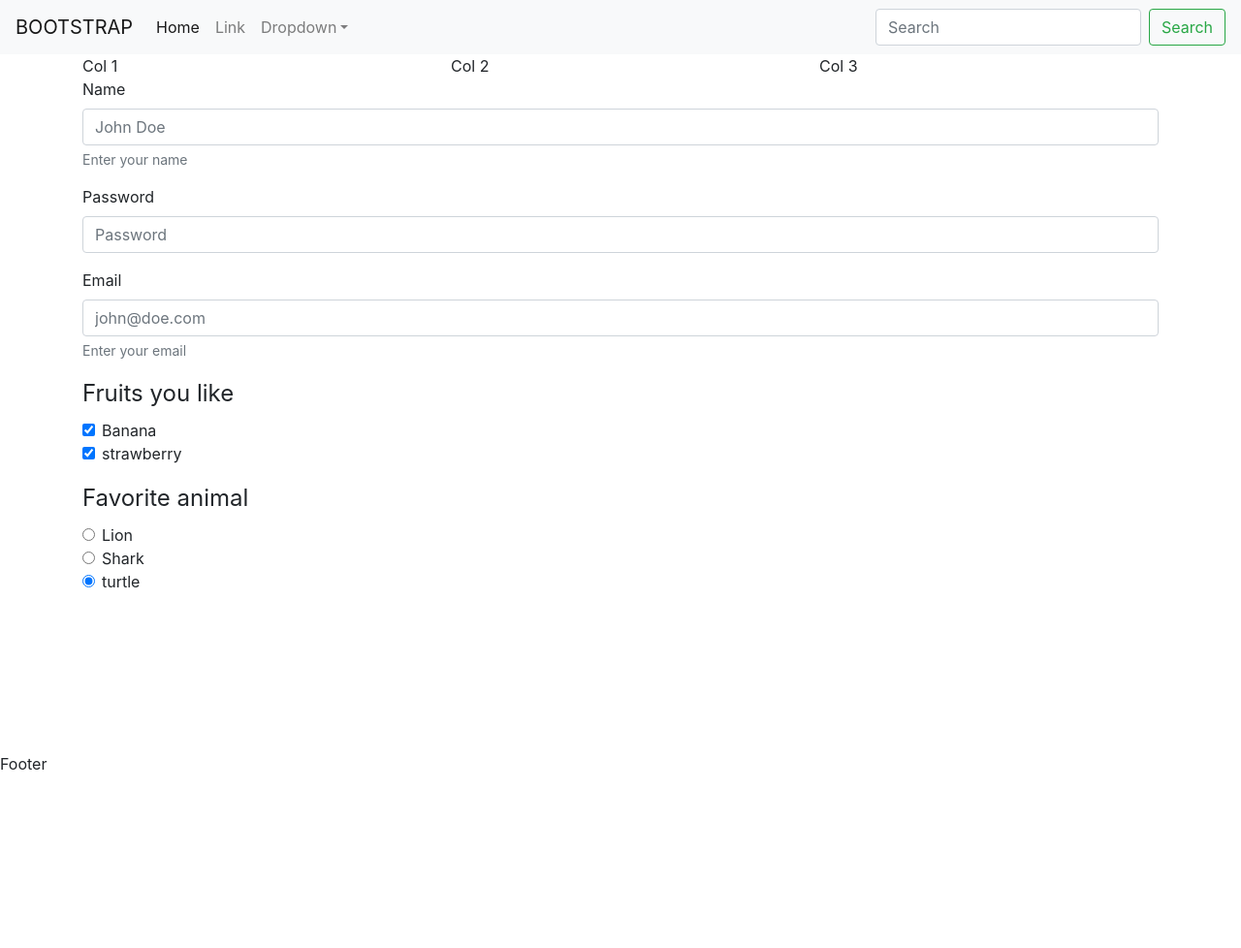
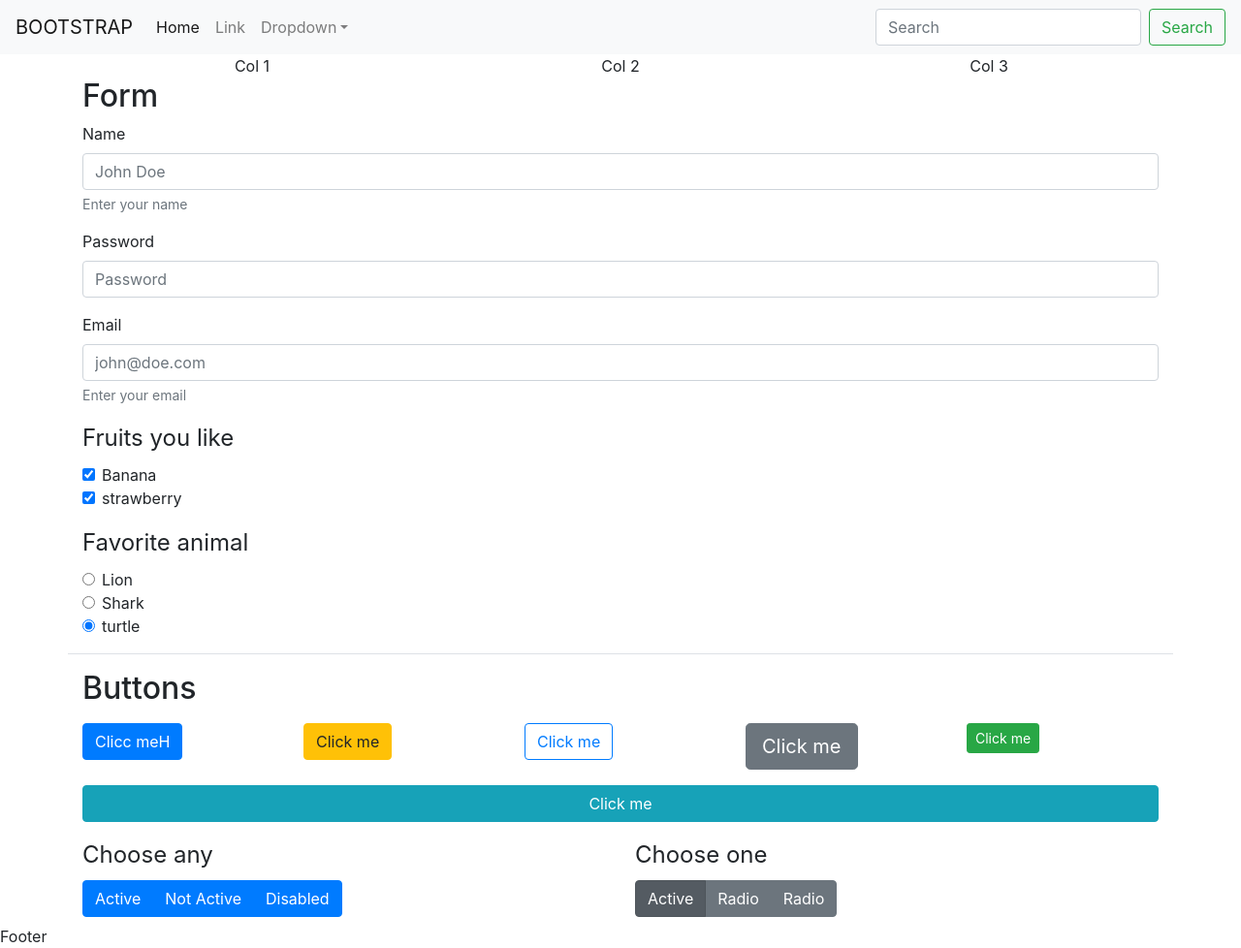
Before and after one commit to luismartinezs/bootstrap-4-vite-play, a website built with Vite: page index.html in a window 1280 px wide. Shown: the whole page at 97% size. Before the commit the page ends 800 px from the top, so only its background shows below. Built offline with nearby package versions, Linux system fonts and the light colour scheme.

Commit message:
feat: buttons

```diff
--- a/index.html
+++ b/index.html
@@ -67,12 +67,13 @@
     <main class="flex-grow-1">
       <div class="container">
         <div class="row">
-          <div class="col">Col 1</div>
-          <div class="col">Col 2</div>
-          <div class="col">Col 3</div>
+          <div class="col text-center">Col 1</div>
+          <div class="col text-center">Col 2</div>
+          <div class="col text-center">Col 3</div>
         </div>
       </div>
-      <form class="container">
+      <form class="container" aria-labelledby="formTitle">
+        <h2 id="formTitle">Form</h2>
         <div class="form-group">
           <label for="name">Name</label>
           <input
@@ -183,6 +184,88 @@
           </div>
         </fieldset>
       </form>
+      <div class="container mt-3 pt-3 border-top">
+        <h2>Buttons</h2>
+        <div class="row">
+          <div class="col py-2">
+            <button class="btn btn-primary">Clicc meH</button>
+          </div>
+          <div class="col py-2">
+            <button class="btn btn-warning">Click me</button>
+          </div>
+          <div class="col py-2">
+            <button class="btn btn-outline-primary">Click me</button>
+          </div>
+          <div class="col py-2">
+            <button class="btn btn-secondary btn-lg">Click me</button>
+          </div>
+          <div class="col py-2">
+            <button class="btn btn-success btn-sm">Click me</button>
+          </div>
+        </div>
+        <div class="row">
+          <div class="col py-2">
+            <button class="btn btn-block btn-info">Click me</button>
+          </div>
+        </div>
+        <div class="row">
+          <div class="col py-2">
+            <legend id="anyLabel">Choose any</legend>
+            <fieldset
+              class="btn-group btn-group-toggle"
+              data-toggle="buttons"
+              aria-labelledby="anyLabel"
+            >
+              <label class="btn btn-primary active" for="active">
+                <input
+                  type="checkbox"
+                  name="any"
+                  id="active"
+                  autocomplete="off"
+                />
+                Active
+              </label>
+              <label class="btn btn-primary" for="inactive">
+                <input
+                  type="checkbox"
+                  name="any"
+                  id="inactive"
+                  autocomplete="off"
+                />
+                Not Active
+              </label>
+              <label class="btn btn-primary" for="disabled">
+                <input
+                  type="checkbox"
+                  name="any"
+                  id="disabled"
+                  autocomplete="off"
+                />
+                Disabled
+              </label>
+            </fieldset>
+          </div>
+          <div class="col py-2">
+            <legend id="oneLabel">Choose one</legend>
+            <fieldset
+              class="btn-group btn-group-toggle"
+              data-toggle="buttons"
+              aria-labelledby="oneLabel"
+            >
+              <label class="btn btn-secondary active">
+                <input type="radio" name="options" id="option1" checked />
+                Active
+              </label>
+              <label class="btn btn-secondary">
+                <input type="radio" name="options" id="option2" /> Radio
+              </label>
+              <label class="btn btn-secondary">
+                <input type="radio" name="options" id="option3" /> Radio
+              </label>
+            </fieldset>
+          </div>
+        </div>
+      </div>
     </main>
     <footer>Footer</footer>
     <script type="module" src="main.js"></script>
```
